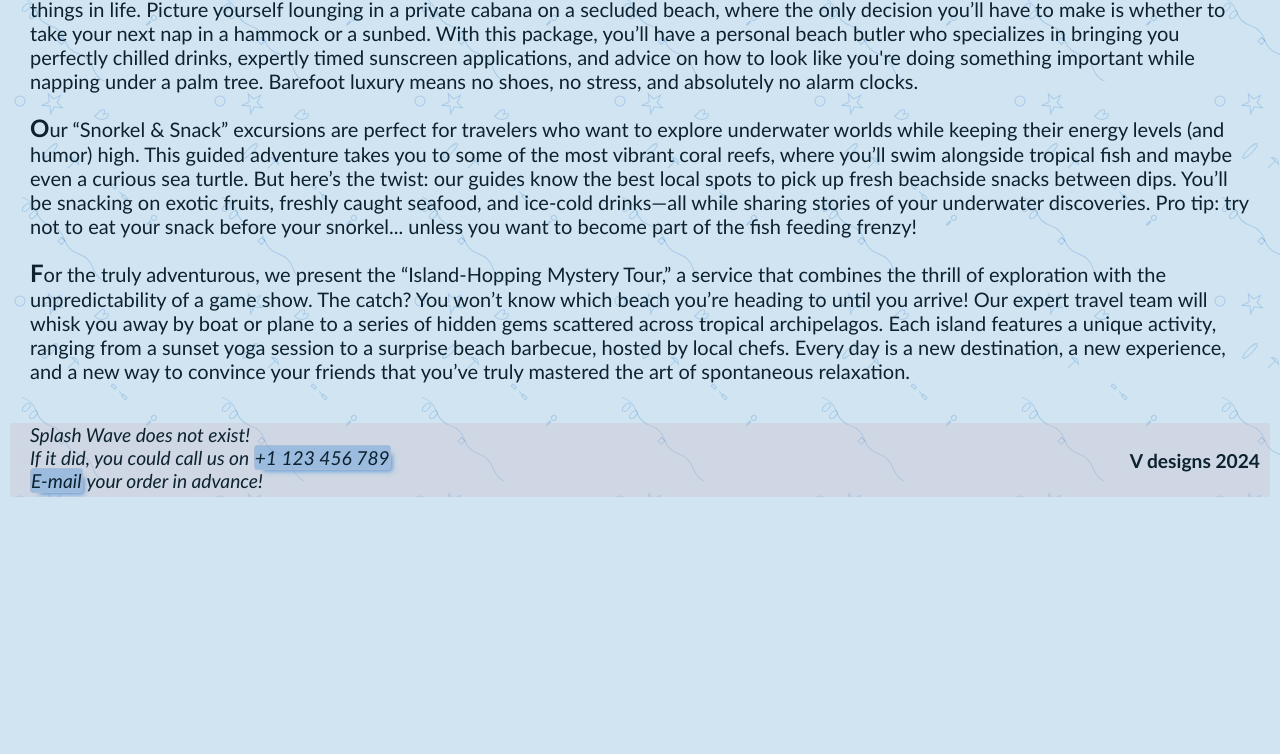
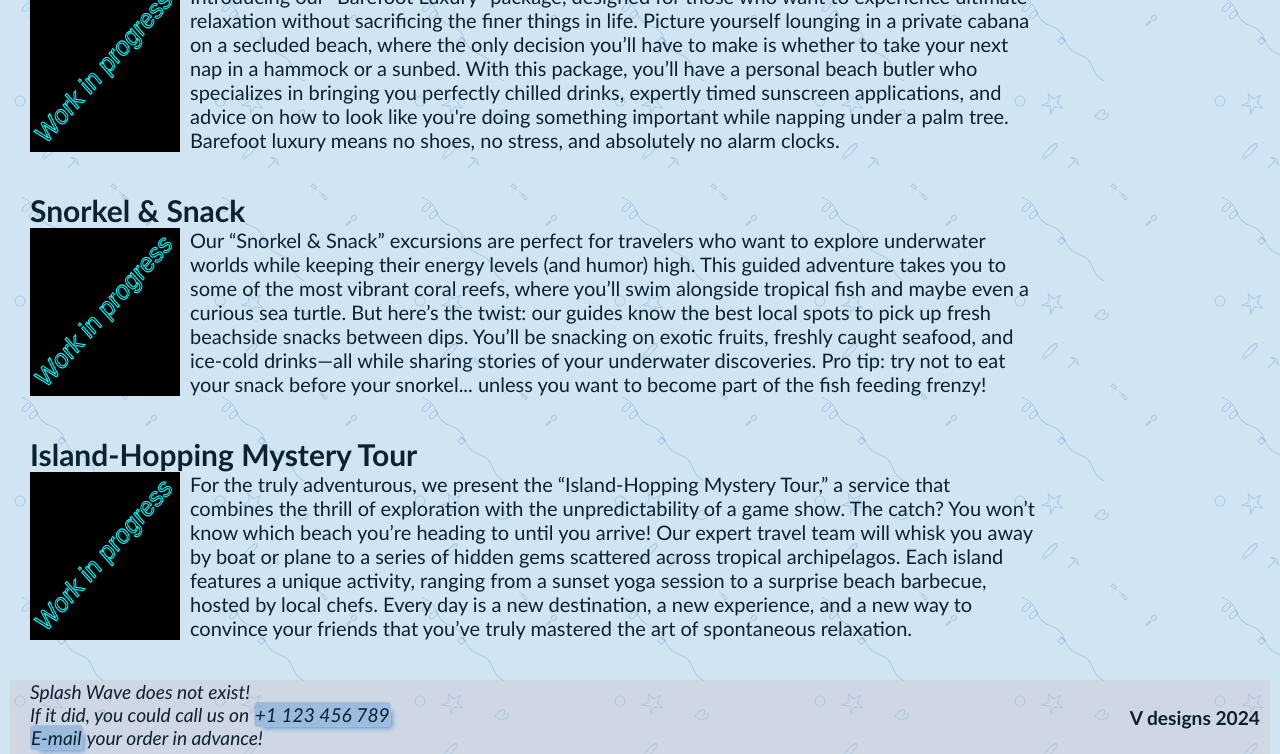
Before and after one commit to while-maybe/week_02_challenge, a plain HTML site: page services.html in a window 1280 px wide. Shown: the part 519-1273 px from the top of the page. Before the commit the page ends 1016 px from the top, so only its background shows below. Drawn offline with Linux system fonts and the light colour scheme.

Commit message:
feat: add services page content & styling

```diff
--- a/assets/css/style.css
+++ b/assets/css/style.css
@@ -357,8 +357,28 @@ textarea:focus {
   content: "OPTIONAL";
 }
 
-/*  */
 a:hover,
 button:hover {
   background-color: var(--hover-color);
 }
+
+/* services */
+.services {
+  display: flex;
+  flex-direction: column;
+}
+
+.service-item {
+  display: flex;
+  flex-direction: column;
+  max-width: 80%;
+}
+
+.service-item-imgtext {
+  display: flex;
+  gap: var(--def-hor-margin);
+}
+
+.services h2 {
+  margin: 0;
+}
--- a/services.html
+++ b/services.html
@@ -8,7 +8,7 @@
   </head>
 
   <body class="adaptive">
-  <!-- <body> -->
+    <!-- <body> -->
     <header id="header">
       <img src="./assets/img/splashwave-logo-svg.svg" alt="logo" />
       <nav>
@@ -26,25 +26,79 @@
       <section id="banner">
         <h1>Come travel with SplashWave</h1>
       </section>
+
       <section class="services">
         <h2>Our world famous offering</h2>
         <div class="service-item">
-          <p>Introducing our “Barefoot Luxury” package, designed for those who want to experience ultimate relaxation without sacrificing the finer things in life. Picture yourself lounging in a private cabana on a secluded beach, where the only decision you’ll have to make is whether to take your next nap in a hammock or a sunbed. With this package, you’ll have a personal beach butler who specializes in bringing you perfectly chilled drinks, expertly timed sunscreen applications, and advice on how to look like you're doing something important while napping under a palm tree. Barefoot luxury means no shoes, no stress, and absolutely no alarm clocks.</p>
+          <h2>Barefoot Luxury</h2>
+          <div class="service-item-imgtext">
+            <img src="./assets/img/box-placeholder.svg" alt="an image placeholder">
+            <p>
+              Introducing our “Barefoot Luxury” package, designed for those who
+              want to experience ultimate relaxation without sacrificing the
+              finer things in life. Picture yourself lounging in a private
+              cabana on a secluded beach, where the only decision you’ll have to
+              make is whether to take your next nap in a hammock or a sunbed.
+              With this package, you’ll have a personal beach butler who
+              specializes in bringing you perfectly chilled drinks, expertly
+              timed sunscreen applications, and advice on how to look like
+              you're doing something important while napping under a palm tree.
+              Barefoot luxury means no shoes, no stress, and absolutely no alarm
+              clocks.
+            </p>
+          </div>
         </div>
         <div class="service-item">
-          <p>Our “Snorkel & Snack” excursions are perfect for travelers who want to explore underwater worlds while keeping their energy levels (and humor) high. This guided adventure takes you to some of the most vibrant coral reefs, where you’ll swim alongside tropical fish and maybe even a curious sea turtle. But here’s the twist: our guides know the best local spots to pick up fresh beachside snacks between dips. You’ll be snacking on exotic fruits, freshly caught seafood, and ice-cold drinks—all while sharing stories of your underwater discoveries. Pro tip: try not to eat your snack before your snorkel... unless you want to become part of the fish feeding frenzy!</p>
+          <h2>Snorkel & Snack</h2>
+          <div class="service-item-imgtext">
+            <img src="./assets/img/box-placeholder.svg" alt="an image placeholder">
+            <p>
+              Our “Snorkel & Snack” excursions are perfect for travelers who
+              want to explore underwater worlds while keeping their energy
+              levels (and humor) high. This guided adventure takes you to some
+              of the most vibrant coral reefs, where you’ll swim alongside
+              tropical fish and maybe even a curious sea turtle. But here’s the
+              twist: our guides know the best local spots to pick up fresh
+              beachside snacks between dips. You’ll be snacking on exotic
+              fruits, freshly caught seafood, and ice-cold drinks—all while
+              sharing stories of your underwater discoveries. Pro tip: try not
+              to eat your snack before your snorkel... unless you want to become
+              part of the fish feeding frenzy!
+            </p>
+          </div>
         </div>
         <div class="service-item">
-          <p>For the truly adventurous, we present the “Island-Hopping Mystery Tour,” a service that combines the thrill of exploration with the unpredictability of a game show. The catch? You won’t know which beach you’re heading to until you arrive! Our expert travel team will whisk you away by boat or plane to a series of hidden gems scattered across tropical archipelagos. Each island features a unique activity, ranging from a sunset yoga session to a surprise beach barbecue, hosted by local chefs. Every day is a new destination, a new experience, and a new way to convince your friends that you’ve truly mastered the art of spontaneous relaxation.</p>
+          <h2>Island-Hopping Mystery
+            Tour</h2>
+          <div class="service-item-imgtext">
+            <img src="./assets/img/box-placeholder.svg" alt="an image placeholder">
+            <p>
+              For the truly adventurous, we present the “Island-Hopping Mystery
+              Tour,” a service that combines the thrill of exploration with the
+              unpredictability of a game show. The catch? You won’t know which
+              beach you’re heading to until you arrive! Our expert travel team
+              will whisk you away by boat or plane to a series of hidden gems
+              scattered across tropical archipelagos. Each island features a
+              unique activity, ranging from a sunset yoga session to a surprise
+              beach barbecue, hosted by local chefs. Every day is a new
+              destination, a new experience, and a new way to convince your
+              friends that you’ve truly mastered the art of spontaneous
+              relaxation.
+            </p>
+          </div>
         </div>
       </section>
     </main>
 
     <footer id="footer">
       <address class="address">
-        Splash Wave does not exist!<br>
-        If it did, you could call us on <a href="tel:+1 123 456 789">+1 123 456 789</a><br>
-        <a href="mailto:178353419+while-maybe@users.noreply.github.com">E-mail</a> your order in advance!
+        Splash Wave does not exist!<br />
+        If it did, you could call us on
+        <a href="tel:+1 123 456 789">+1 123 456 789</a><br />
+        <a href="mailto:178353419+while-maybe@users.noreply.github.com"
+          >E-mail</a
+        >
+        your order in advance!
       </address>
       <p class="designer">V designs 2024</p>
     </footer>
```
Also changed, not shown: assets/img/box-placeholder.svg (added).
